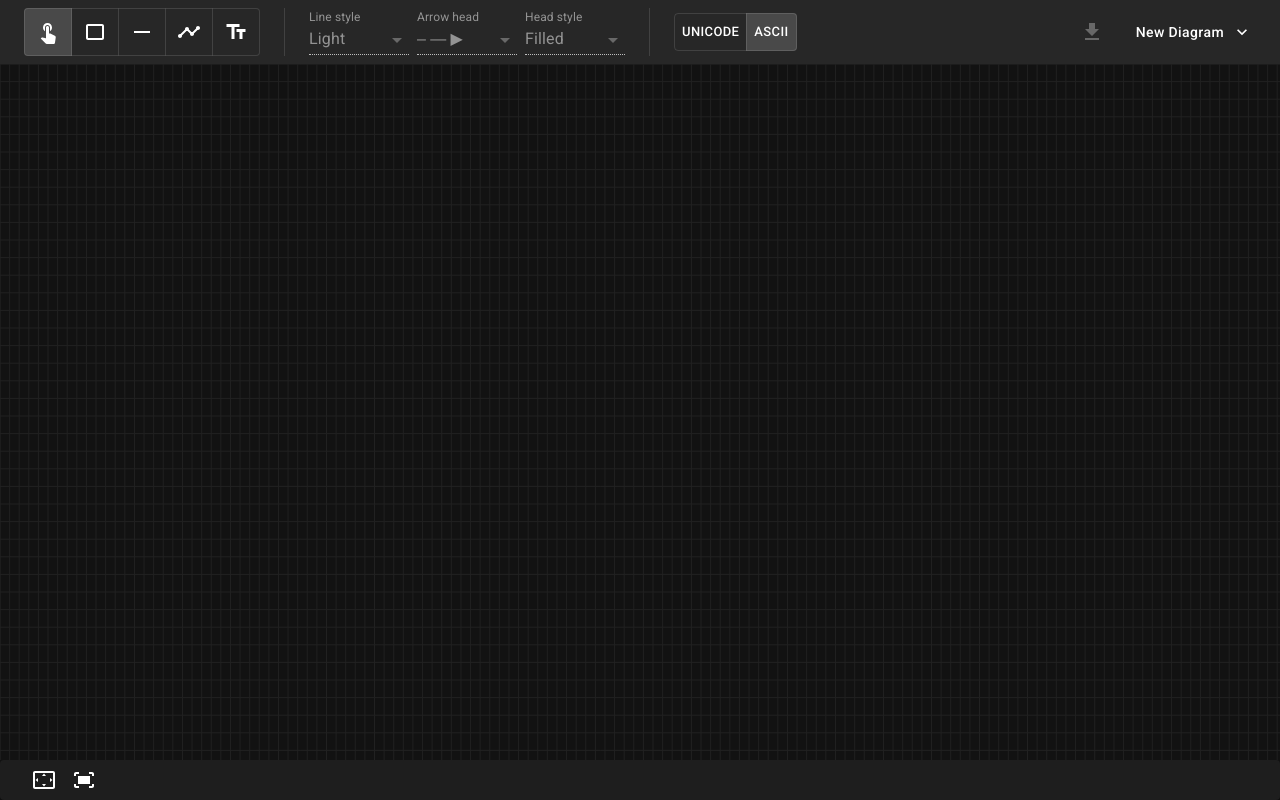
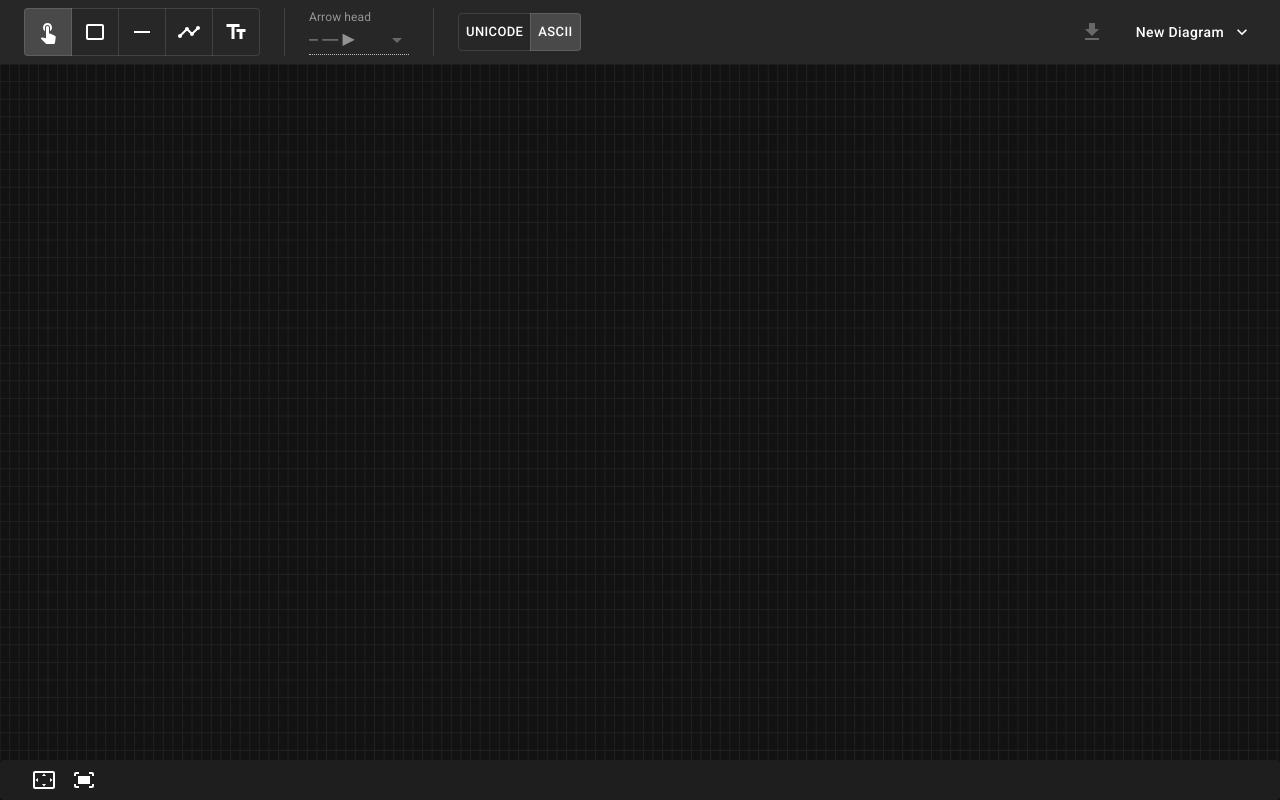
Before and after one commit to hhourani27/asciip, a React (Create React App) app: page / in a window 1280 px wide. Built offline with nearby package versions, Linux system fonts and the light colour scheme; a web font is replaced by a local one.

Commit message:
Show Line & Head style only in Unicode mode

```diff
--- a/src/components/toolbar/ToolbarStyles.tsx
+++ b/src/components/toolbar/ToolbarStyles.tsx
@@ -154,6 +154,7 @@ export function ToolbarStyles(): JSX.Element {
   return (
     <Box sx={{ display: "flex", alignItems: "center", gap: 1 }}>
       {/* Line style*/}
+      {styleMode === "UNICODE" && (
         <FormControl
           variant="standard"
           size="small"
@@ -173,6 +174,7 @@ export function ToolbarStyles(): JSX.Element {
             <MenuItem value={"HEAVY"}>Heavy</MenuItem>
           </Select>
         </FormControl>
+      )}
       {/* Arrow head presence/absence */}
       <FormControl
         variant="standard"
@@ -200,6 +202,7 @@ export function ToolbarStyles(): JSX.Element {
         </Select>
       </FormControl>
       {/* Arrow head style*/}
+      {styleMode === "UNICODE" && (
         <FormControl
           variant="standard"
           size="small"
@@ -210,7 +213,9 @@ export function ToolbarStyles(): JSX.Element {
           <Select
             labelId="arrow-style-label"
             id="arrow-style"
-          value={selectedShapeObj?.style?.arrowStyle ?? globalStyle.arrowStyle}
+            value={
+              selectedShapeObj?.style?.arrowStyle ?? globalStyle.arrowStyle
+            }
             label="Arrow style"
             onChange={handleArrowStyleChange}
           >
@@ -219,6 +224,7 @@ export function ToolbarStyles(): JSX.Element {
             <MenuItem value={"OUTLINED"}>Outlined</MenuItem>
           </Select>
         </FormControl>
+      )}
     </Box>
   );
 }
```
Lines whose indentation alone changed are shown as unchanged.
